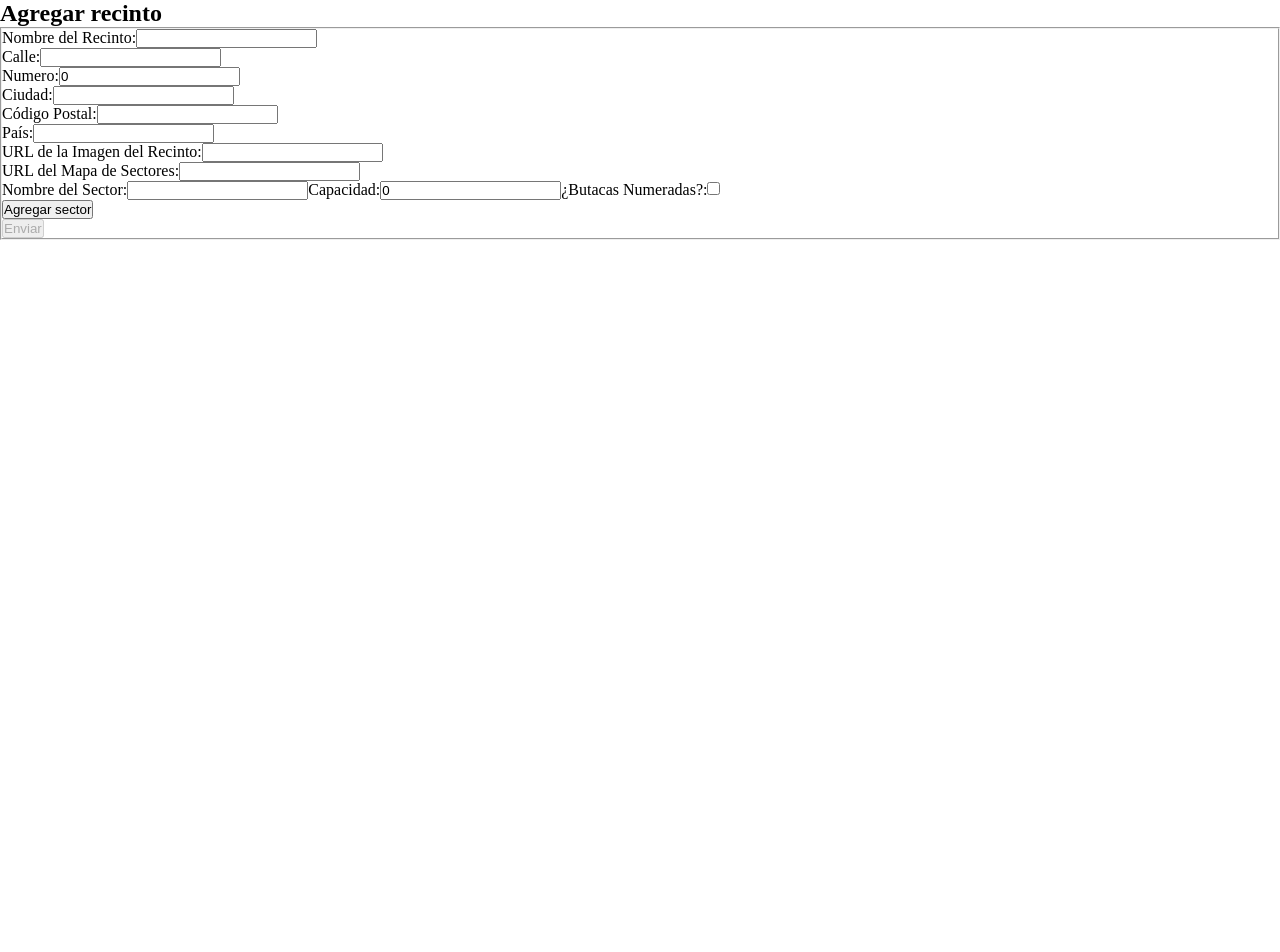
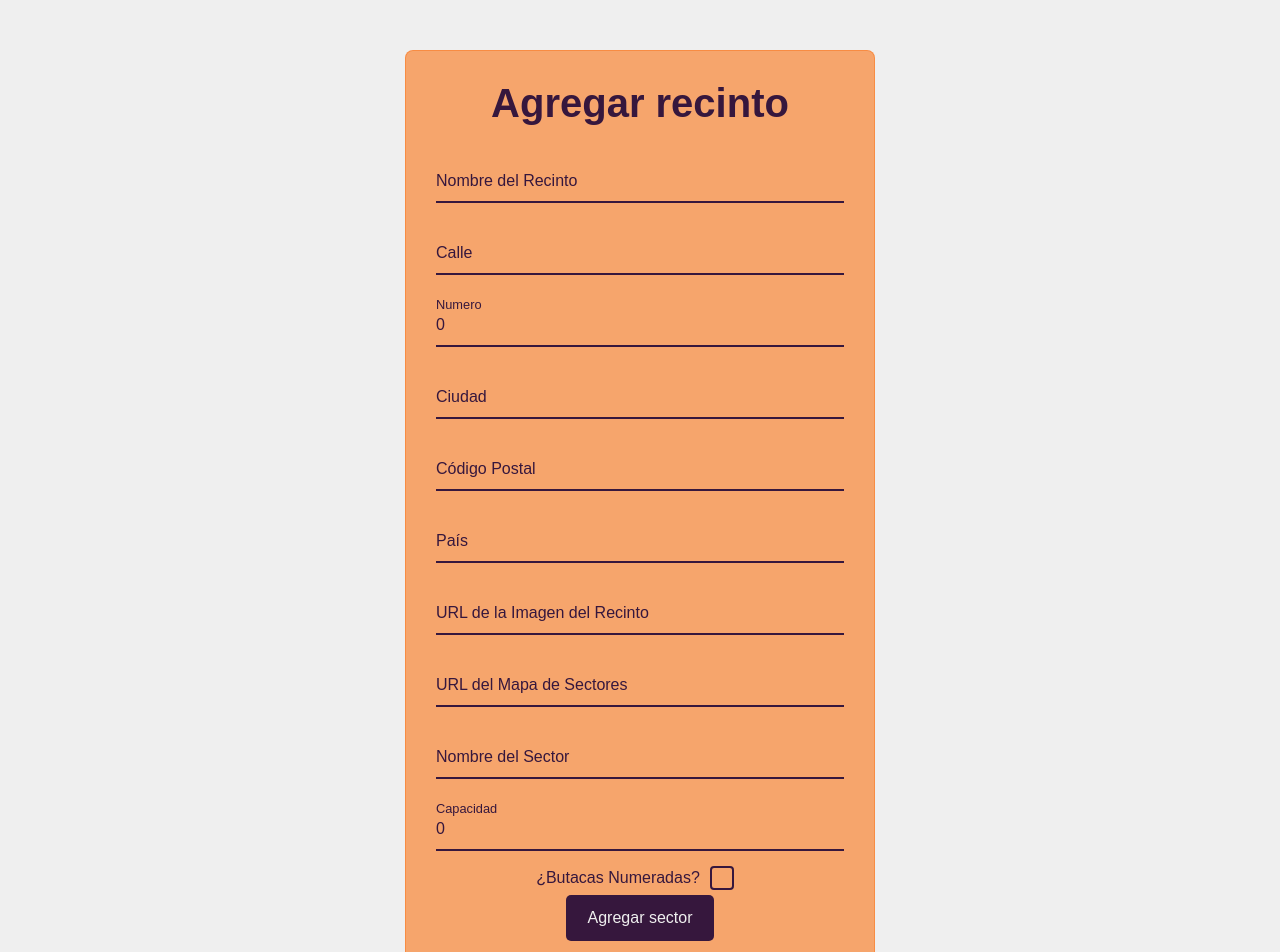
Before and after one commit to JuliMoriis/TicketPass-project, an Angular app: page /add-recinto in a window 1280 px wide. Shown: the top 952 px of the page. Before the commit the page ends 800 px from the top, so only its background shows below. Built offline with nearby package versions, Linux system fonts and the light colour scheme.

Commit message:
formulario add-recinto CSS

```diff
--- a/src/app/recinto/components/add-recinto/add-recinto.component.css
+++ b/src/app/recinto/components/add-recinto/add-recinto.component.css
@@ -0,0 +1,155 @@
+*{
+    margin:0;
+    padding:0;
+    box-sizing:border-box;
+    font-family:Arial, Helvetica, sans-serif;
+}
+
+body{
+    width: 100%;
+    display: flex;
+    align-items:center;
+    justify-content: center;
+    min-height:100vh;
+    padding: 0 10px;
+    color:white;
+}
+
+
+body::before{
+    content:"";
+    position: absolute;
+    width:100%;
+    height:180%;
+       background:/*url('/img/FONDO FORMS-ADMIN op2.png') */
+    #eeee;
+    background-position: center;
+    background-size:auto;
+    z-index:-1 ;
+}
+
+.wrapper{
+    margin-top:50px;
+    width:470px;
+    border-radius:8px;
+    padding: 30px;
+    text-align: center;
+    border: 1px solid #fa8131af;
+    background-color: #fa8331af;
+
+}
+
+form{
+    display: flex;
+    flex-direction: column;
+}
+
+h2{
+    font-size: 2.5em;
+    margin-bottom:20px;
+    color:#36173d;
+}
+
+.input-field{
+    position: relative;
+    border-bottom:2px solid #36173d;
+    margin: 15px 0;
+}
+
+.input-field label{
+    position: absolute;
+    color:#36173d;
+    top:50%;
+    left:0;
+    transform: translateY(-50%);
+    font-size:16px;
+    pointer-events:none;
+    transition: 0.15s ease;
+}
+
+.input-field input{
+    width:100%;
+    height:40px;
+    color: #36173d;
+    background: transparent;
+    border: none;
+    outline: none;
+    font-size: 16px;
+}
+
+.input-field input:focus~label,
+.input-field input:valid~label{
+    font-size: 0.8rem;
+    top:10px;
+    transform: translateY(-120%);
+}
+
+.custom-checkbox {
+    display: inline-flex;
+    align-items: center;
+    cursor: pointer;
+    user-select: none;
+    font-size: 16px;
+    color: #36173d;
+    transition: color 0.3s;
+  }
+
+  .custom-checkbox input[type="checkbox"] {
+    display: none;
+  }
+
+  .custom-checkbox .checkmark {
+    width: 24px;
+    height: 24px;
+    border: 2px solid#36173d;
+    border-radius: 4px;
+    display: flex;
+    align-items: center;
+    justify-content: center;
+    margin-right: 10px;
+    margin-left:10px;
+    transition: background-color 0.3s, border-color 0.3s, transform 0.3s;
+    transform-style: preserve-3d;
+  }
+
+  .custom-checkbox .checkmark::before {
+    content: "\2713";
+    font-size: 16px;
+    color: transparent;
+    transition: color 0.3s, transform 0.3s;
+  }
+
+  .custom-checkbox input[type="checkbox"]:checked + .checkmark {
+    background-color:#36173d;
+    border-color:#36173d;
+    transform: scale(1.1) rotateZ(360deg) rotateY(360deg);
+  }
+
+  .custom-checkbox input[type="checkbox"]:checked + .checkmark::before {
+    color: #fff;
+  }
+
+  .custom-checkbox .checkmark,
+  .custom-checkbox input[type="checkbox"]:checked + .checkmark {
+    transition: background-color 1.3s, border-color 1.3s, color 1.3s, transform 0.3s;
+  }
+
+
+  button{
+    background:#36173d;
+    color: #efefef;
+    font-weight:600px;
+    font-family: Arial, Helvetica, sans-serif;
+    border:none;
+    padding: 12px 20px;
+    cursor: pointer;
+    border-radius: 5px;
+    font-size:16px;
+    border:2px solid transparent;
+    margin-top: 5px;
+}
+button:hover{
+    background:#ff484589;
+    border-radius:5px;
+
+}
--- a/src/app/recinto/components/add-recinto/add-recinto.component.html
+++ b/src/app/recinto/components/add-recinto/add-recinto.component.html
@@ -1,83 +1,98 @@
-<section>
-  <fieldset>
+ <body>
+<div class="wrapper">
   <form #formulario="ngForm" (ngSubmit)="addRecinto(formulario)">
-      <!-- Nombre del Recinto -->
-      <div>
-        <label for="nombreRecinto">Nombre del Recinto:</label>
+    <h2>Agregar recinto</h2>
+    <div class="input-field">
       <input type="text" id="nombreRecinto" name="nombreRecinto" [(ngModel)]="recinto.nombreRecinto" required>
       <div *ngIf="formulario.controls['nombreRecinto']?.invalid && formulario.controls['nombreRecinto']?.touched">
         Debe completar este campo
       </div>
+      <label for="nombreRecinto">Nombre del Recinto</label>
     </div>
 
-      <!-- Dirección del Recinto -->
-      <div>
-        <label for="calle">Calle:</label>
+
+    <div class="input-field">
       <input type="text" id="calle" name="calle" [(ngModel)]="recinto.direccion.calle" required>
       <div *ngIf="formulario.controls['calle']?.invalid && formulario.controls['calle']?.touched">
         Debe completar este campo
       </div>
+      <label for="calle">Calle</label>
     </div>
 
-      <div>
-        <!-- puede no tener -->
-        <label for="numero">Numero:</label>
-        <input type="number" id="nunero" name="numero" [(ngModel)]="recinto.direccion.numero">
+    <div class="input-field">
+     <input type="number" id="numero" name="numero" [(ngModel)]="recinto.direccion.numero" required>
+     <div *ngIf="formulario.controls['numero']?.invalid && formulario.controls['numero']?.touched ">
+      Debe completar este campo
+     </div>
+     <label for="numero">Numero</label>
     </div>
 
-      <div>
-        <label for="ciudad">Ciudad:</label>
+    <div class="input-field">
       <input type="text" id="ciudad" name="ciudad" [(ngModel)]="recinto.direccion.ciudad" required>
       <div *ngIf="formulario.controls['ciudad']?.invalid && formulario.controls['ciudad']?.touched">
         Debe completar este campo
       </div>
+      <label for="ciudad">Ciudad</label>
     </div>
 
-      <div>
-        <label for="codigoPostal">Código Postal:</label>
+    <div  class="input-field">
       <input type="text" id="codigoPostal" name="codigoPostal" [(ngModel)]="recinto.direccion.codigoPostal" required>
       <div *ngIf="formulario.controls['codigoPostal']?.invalid && formulario.controls['codigoPostal']?.touched">
         Debe completar este campo
       </div>
+      <label for="codigoPostal">Código Postal</label>
     </div>
 
-      <div>
-        <label for="pais">País:</label>
+    <div  class="input-field">
       <input type="text" id="pais" name="pais" [(ngModel)]="recinto.direccion.pais" required>
       <div *ngIf="formulario.controls['pais']?.invalid && formulario.controls['pais']?.touched">
         Debe completar este campo
       </div>
+      <label for="pais">País</label>
     </div>
 
-      <!-- URL de la Imagen del Recinto -->
-      <div>
-        <label for="urlImg">URL de la Imagen del Recinto:</label>
-        <input type="url" id="urlImg" name="urlImg" [(ngModel)]="recinto.urlImg" required>
+
+    <div  class="input-field">
+      <input type="text" id="urlImg" name="urlImg" [(ngModel)]="recinto.urlImg" required>
       <div *ngIf="formulario.controls['urlImg']?.invalid && formulario.controls['urlImg']?.touched">
         Debe completar este campo
       </div>
+      <label for="urlImg">URL de la Imagen del Recinto</label>
     </div>
 
-      <!-- URL del Mapa de Sectores -->
-      <div>
-        <label for="urlMapaSectores">URL del Mapa de Sectores:</label>
-        <input type="url" id="urlMapaSectores" name="urlMapaSectores" [(ngModel)]="recinto.urlMapaSectores" required>
+
+    <div  class="input-field">
+      <input type="text" id="urlMapaSectores" name="urlMapaSectores" [(ngModel)]="recinto.urlMapaSectores" required>
       <div *ngIf="formulario.controls['urlMapaSectores']?.invalid && formulario.controls['urlMapaSectores']?.touched">
         Debe completar este campo
       </div>
+      <label for="urlMapaSectores">URL del Mapa de Sectores</label>
+    </div>
+
+<div class="input-field">
+  <input type="text" id="nombreSector" name="nombreSector" [(ngModel)]="sector.nombreSector" required >
+  <div *ngIf="formulario.controls['nombreSector']?.invalid && formulario.controls['nombreSector']?.touched ">
+    Debe completar este campo
+  </div>
+  <label for="nombreSector">Nombre del Sector</label>
 </div>
 
 
-      <div>
-        <!-- Sectores -->
-        <label for="nombreSector">Nombre del Sector:</label>
-        <input type="text" id="nombreSector" name="nombreSector" [(ngModel)]="sector.nombreSector" >
+     <div class="input-field" >
+      <input type="number" id="capacidad" name="capacidad" [(ngModel)]="sector.capacidad" required>
+      <div *ngIf="formulario.controls['capacidad']?.invalid && formulario.controls['capacidad']?.touched">
+        Debe completar este campo
+      </div>
+      <label for="capacidad">Capacidad</label>
+     </div>
 
-        <label for="capacidad">Capacidad:</label>
-        <input type="number" id="capacidad" name="capacidad" [(ngModel)]="sector.capacidad" >
-        <label for="butacasNumeradas">¿Butacas Numeradas?:</label>
+     <div class="check-contaner">
+      <label class="custom-checkbox" for="butacasNumeradas">¿Butacas Numeradas?
          <input type="checkbox" id="butacasNumeradas" name="butacasNumeradas"
         [(ngModel)]="sector.numerado">
+        <span class="checkmark"></span>
+      </label>
+     </div>
 
       <div *ngIf="!recintoRecibido">
         <button type="button" (click)="agregarSector()">Agregar sector</button>
@@ -86,6 +101,9 @@
       <div *ngIf="recintoRecibido">
         <button type="button" (click)="agregarSectorEdit()">Agregar sector</button>
       </div>
+
+
+
 
       @for (sector of sectoresTemp; track $index) {
         {{sector.nombreSector}}
@@ -98,11 +116,13 @@
           <button (click)="eliminarSectorEdit ($index)">Eliminar</button>
         }
       </div>
+<br>
+<br>
+    <button type="submit" [disabled]="formulario.invalid">Enviar</button>
 
+  </form>
 
 </div>
 
-      <button type="submit" [disabled]="formulario.invalid">Enviar</button>
-    </form>
-  </fieldset>
-</section>
+
+ </body>
--- a/src/app/recinto/pages/page-add-recinto/page-add-recinto.component.html
+++ b/src/app/recinto/pages/page-add-recinto/page-add-recinto.component.html
@@ -1,2 +1 @@
-<h2>Agregar recinto</h2>
 <app-add-recinto></app-add-recinto>
```
Lines whose indentation alone changed are shown as unchanged.
